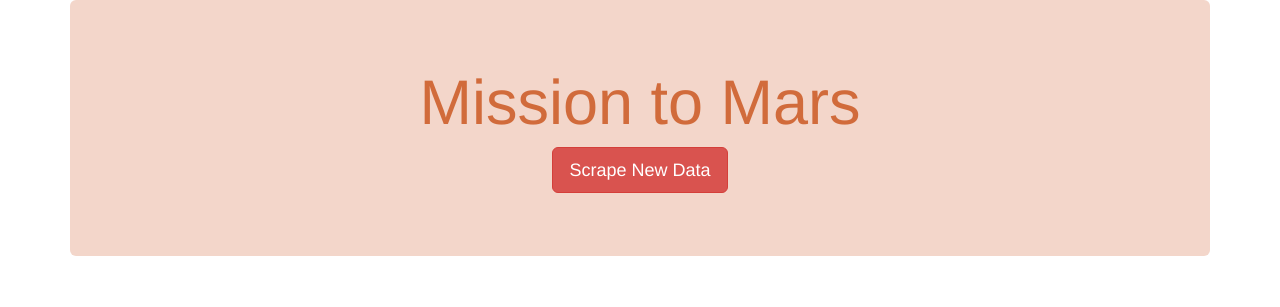
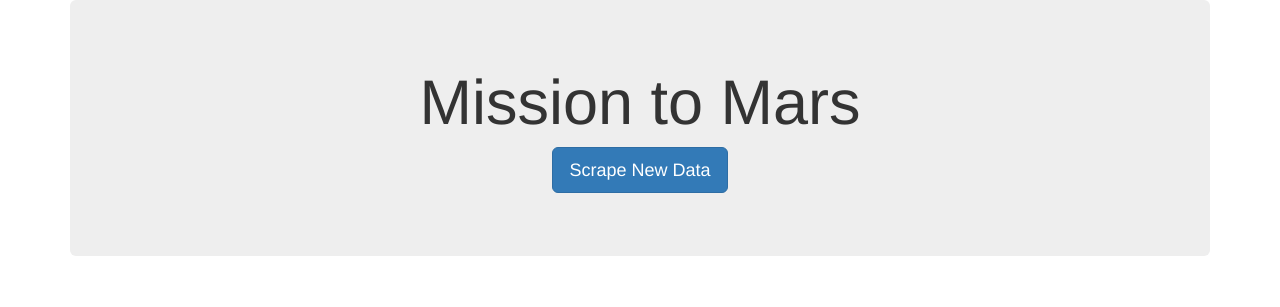
Before and after one commit to aktugchelekche/Mission-to-Mars, a Python web app: template templates/index.html in a window 1280 px wide. Shown: the top 307 px of the page. Run offline with Jinja, Linux system fonts and the light colour scheme; the template is opened without the code that fills it, so the values that code supplies are empty; some libraries are stand-ins or nearby versions.

Commit message:
index.html

```diff
--- a/templates/index.html
+++ b/templates/index.html
@@ -1,5 +1,3 @@
-
-
 <!DOCTYPE html>
 <html lang="en">
   <head>
@@ -15,15 +13,14 @@
   <body>
     <div class="container">
       <!-- Add Jumbotron to Header -->
-      <div class="jumbotron text-center" style="background-color: #f3d6ca">
-        <h1 style="color: #d16b3b">Mission to Mars</h1>
+      <div class="jumbotron text-center">
+        <h1>Mission to Mars</h1>
         <!-- Add a button to activate scraping script -->
-        <p><a class="btn btn-danger btn-lg" href="/scrape" role="button">Scrape New Data</a></p>
+        <p><a class="btn btn-primary btn-lg" href="/scrape" role="button">Scrape New Data</a></p>
       </div>
-
       <!-- Add section for Mars News -->
       <div class="row" id="mars-news">
-        <div class="col-sm-12">
+        <div class="col-md-12">
           <div class="media">
             <div class="media-body">
               <h2>Latest Mars News</h2>
@@ -33,46 +30,23 @@
           </div>
         </div>
       </div>
-
       <!-- Section for Featured Image and Facts table -->
       <div class="row" id="mars-featured-image">
         <div class="col-md-8">
           <h2>Featured Mars Image</h2>
-
-          <!-- if images is False/None/non-existent, then default to error message -->
           <img
-            src="{{mars.featured_image | default('static/images/error.png', true) }}"
+            src="{{mars.featured_image }}"
             class="img-responsive"
             alt="Responsive image"
           />
         </div>
-
         <div class="col-md-4">
           <!-- Mars Facts -->
-          <div class="row" id="mars-facts" >
-            <h2>Mars Facts</h2>
-             <table border="5"  style="background-color: #f3d6ca" class="dataframe table table-striped"
-             src="{{ mars.facts | safe }}"></table>
+          <div class="row" id="mars-facts">
+            <h4>Mars Facts</h4>
+            {{ mars.facts | safe }}
           </div>
         </div>
-      </div>
-
-      <!-- Section for Mars Hemispheres -->
-      <div class="row" id="mars-hemispheres">
-        <div class="page-header">
-          <h2 class="text-center">Mars Hemispheres</h2>
-        </div>
-
-        {% for hemisphere in mars.hemispheres %}
-        <div class="col-md-3">
-          <div class="img-thumbnail">
-            <img src="{{hemisphere.img_url | default('static/images/error.png', true)}}" alt="..." class="img-thumbnail">
-            <div class="caption">
-              <h3>{{hemisphere.title}}</h3>
-            </div>
-          </div>
-        </div>
-        {% endfor %}
       </div>
     </div>
   </body>
```
Also changed, not shown: 1 other file.
